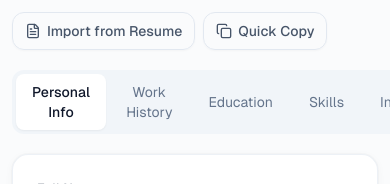
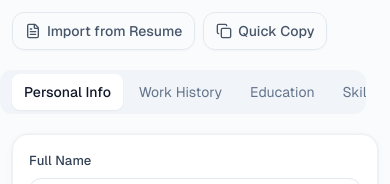
Before and after one commit to faizvk/job-pilot, a Next.js app: page /profile in a window 390 px wide. Shown: the part 146-330 px from the top of the page. Built offline with nearby package versions, Linux system fonts and the light colour scheme; no server answers; the database is empty.

Commit message:
auto: update src/app/profile/page.tsx (1 file changed, 3 insertions(+), 3 deletions(-))

```diff
--- a/src/app/profile/page.tsx
+++ b/src/app/profile/page.tsx
@@ -134,12 +134,12 @@ export default function ProfilePage() {
         <QuickCopyPanel profile={profile} />
       )}
 
-      <div className="flex gap-1 bg-slate-100 p-1 rounded-xl w-fit">
+      <div className="flex gap-1 bg-slate-100 p-1 rounded-xl overflow-x-auto -mx-3 px-3 sm:mx-0 sm:px-1 w-auto sm:w-fit max-w-full">
         {tabs.map((tab) => (
           <button
             key={tab.id}
             onClick={() => setActiveTab(tab.id)}
-            className={`px-4 py-2 text-sm rounded-lg transition-all ${
+            className={`px-3 sm:px-4 py-2 text-sm rounded-lg transition-all whitespace-nowrap flex-shrink-0 ${
               activeTab === tab.id
                 ? "bg-white shadow-sm font-medium text-slate-900"
                 : "text-slate-500 hover:text-slate-700"
@@ -150,7 +150,7 @@ export default function ProfilePage() {
         ))}
       </div>
 
-      <div className="bg-white border border-slate-200/60 rounded-2xl shadow-card p-6">
+      <div className="bg-white border border-slate-200/60 rounded-2xl shadow-card p-4 sm:p-6">
         {activeTab === "personal" && (
           <PersonalInfoForm profile={profile} onSave={handleUpdateProfile} />
         )}
```
